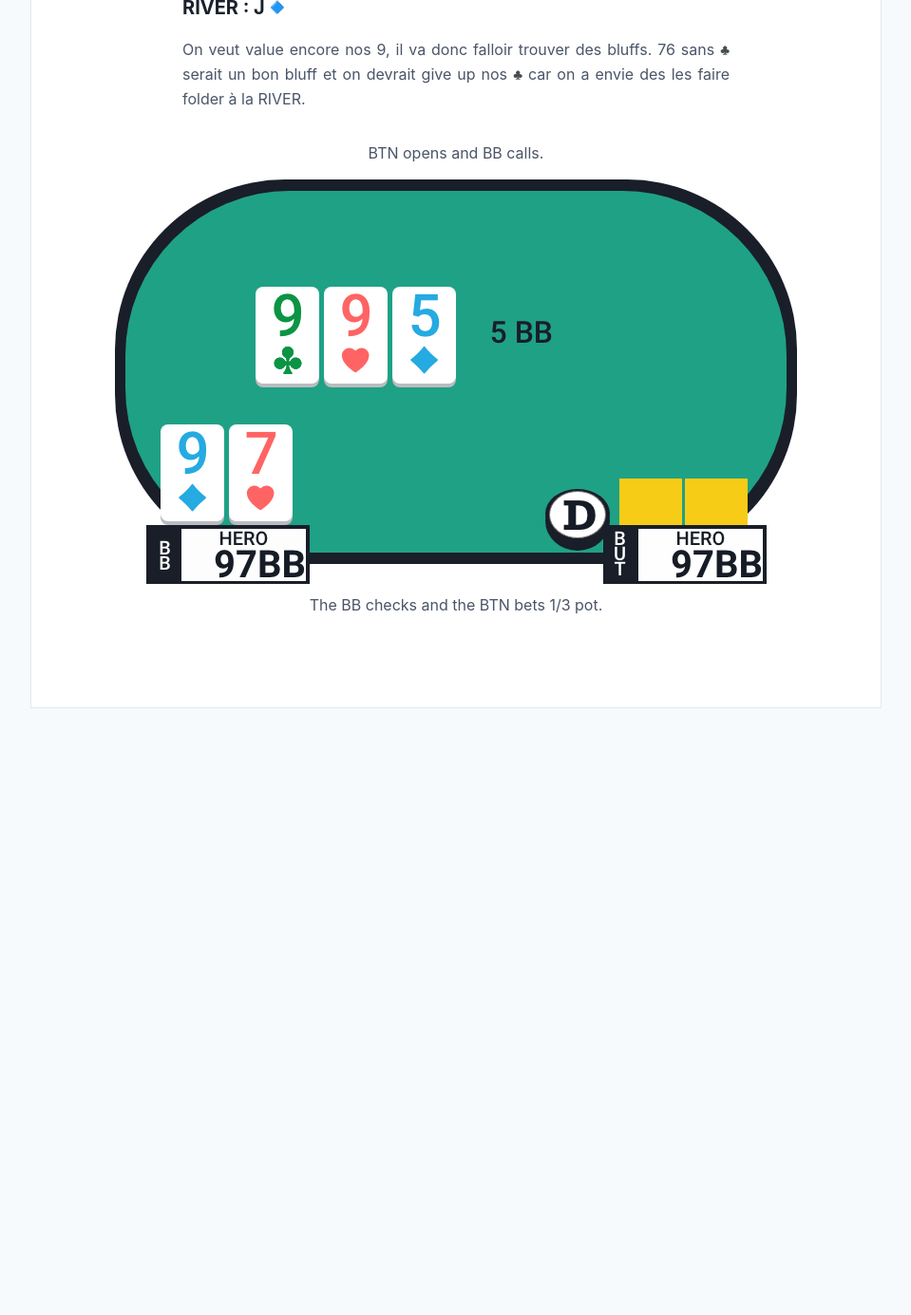
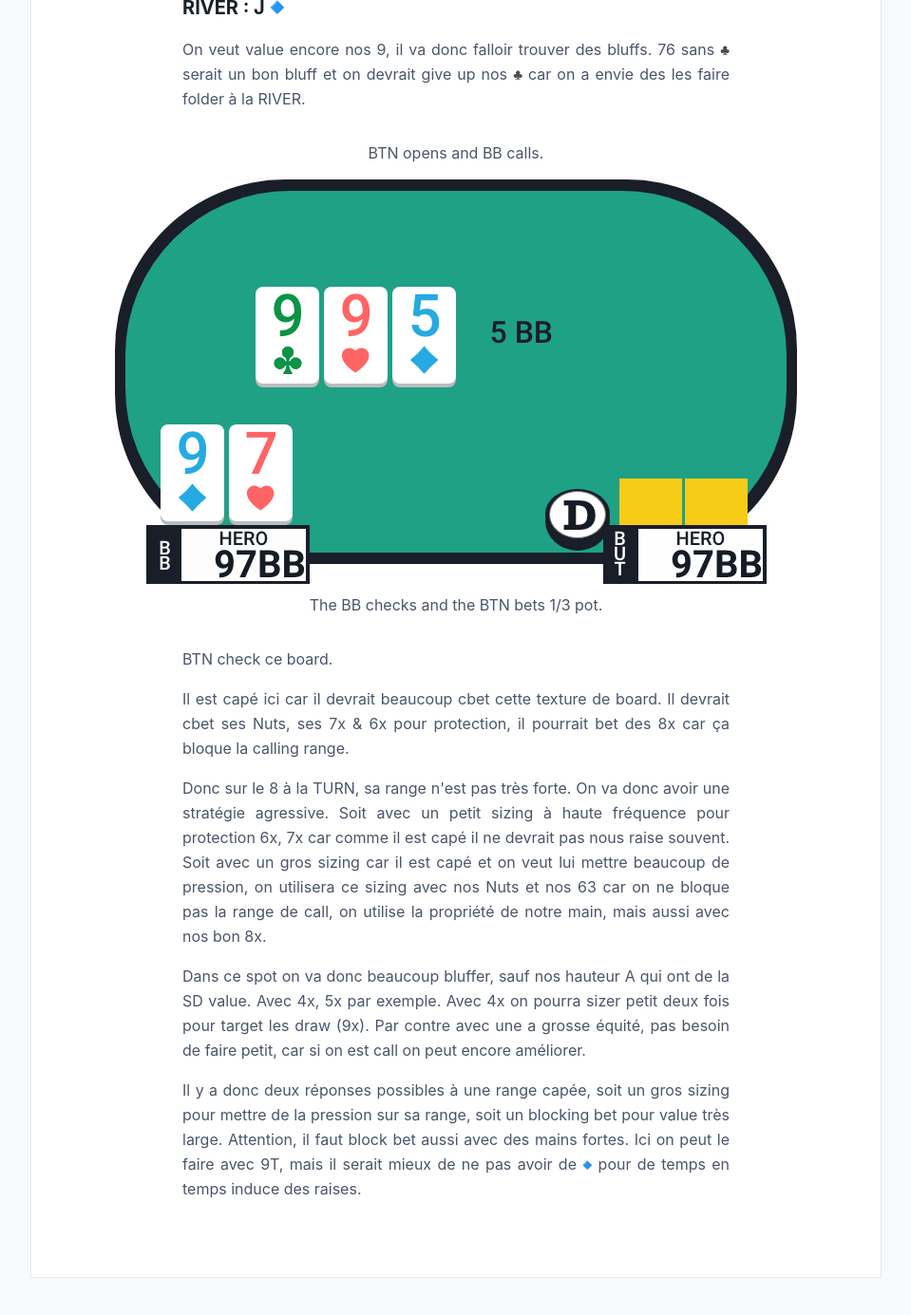
Before and after one commit to greglejeune/blog, a Jekyll site: the page built from _posts/2020-01-23-thinking-process.md, in a window 1280 px wide and 1400 px high, scrolled down 3323 px. Shown: the top 1385 px of the window at 95% size, without its empty margins (160-1119 px from the left). Built offline with Jekyll 4.4.1, drawn with Linux system fonts in a browser that asks for light colours; emoji names are drawn with the system emoji font; before the commit the page ends 4123 px from its top, so only the background shows below that.

Commit message:
Update 2020-01-23-thinking-process.md

```diff
--- a/_posts/2020-01-23-thinking-process.md
+++ b/_posts/2020-01-23-thinking-process.md
@@ -132,6 +132,16 @@ categories: poker
     </figcaption>
   </figure>
 
+  <p>BTN check ce board.</p>
+
+  <p>Il est capé ici car il devrait beaucoup cbet cette texture de board. Il devrait cbet ses Nuts, ses 7x &amp; 6x pour protection, il pourrait bet des 8x car ça bloque la calling range.</p>
+
+  <p>Donc sur le 8 à la TURN, sa range n'est pas très forte. On va donc avoir une stratégie agressive. Soit avec un petit sizing à haute fréquence pour protection 6x, 7x car comme il est capé il ne devrait pas nous raise souvent. Soit avec un gros sizing car il est capé et on veut lui mettre beaucoup de pression, on utilisera ce sizing avec nos Nuts et nos 63 car on ne bloque pas la range de call, on utilise la propriété de notre main, mais aussi avec nos bon 8x.</p>
+
+  <p>Dans ce spot on va donc beaucoup bluffer, sauf nos hauteur A qui ont de la SD value. Avec 4x, 5x par exemple. Avec 4x on pourra sizer petit deux fois pour target les draw (9x). Par contre avec une a grosse équité, pas besoin de faire petit, car si on est call on peut encore améliorer.</p>
+
+  <p>Il y a donc deux réponses possibles à une range capée, soit un gros sizing pour mettre de la pression sur sa range, soit un blocking bet pour value très large. Attention, il faut block bet aussi avec des mains fortes. Ici on peut le faire avec 9T, mais il serait mieux de ne pas avoir de <img src="https://github.githubassets.com/images/icons/emoji/unicode/1f537.png?v8" style="width: 10px;">&nbsp;pour de temps en temps induce des raises.</p>
+
 </div>
 
 <script>mermaid.initialize({startOnLoad:true});</script>
```
